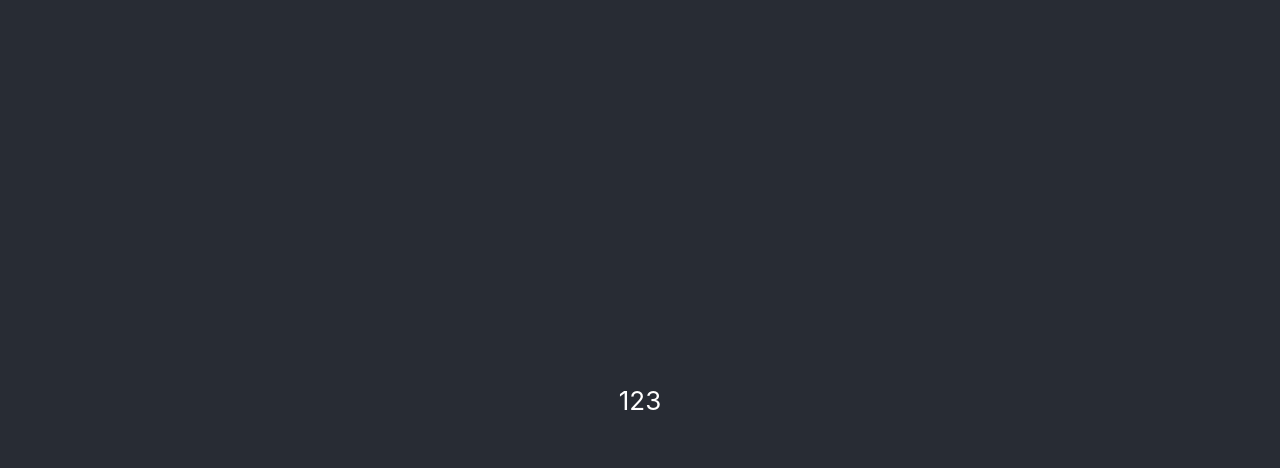
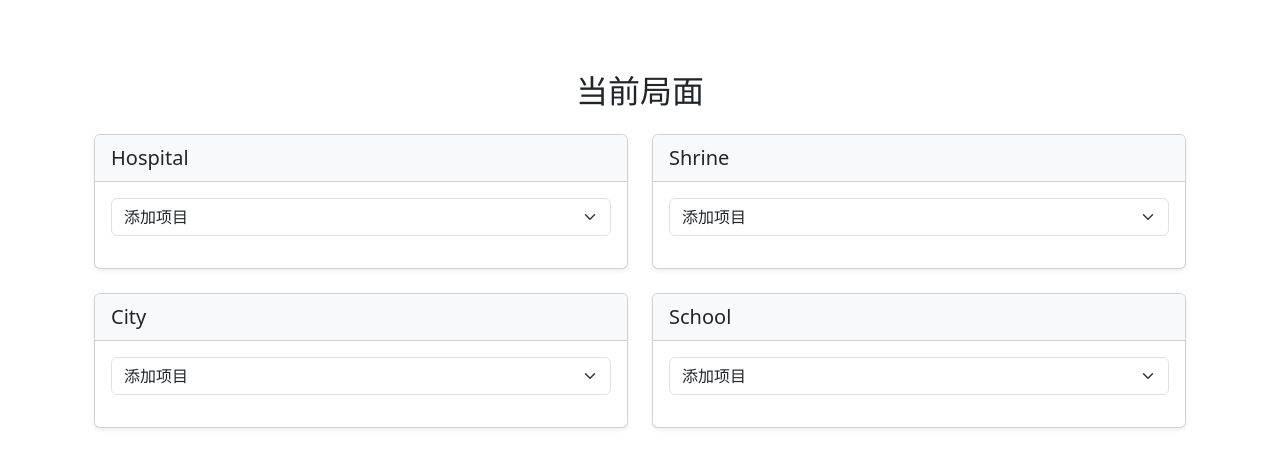
Before and after one commit to Vopaaz/FateWeaver, a React (Create React App) app: page / in a window 1280 px wide. Shown: the top 468 px of the page. Built offline with nearby package versions, Linux system fonts and the light colour scheme.

Commit message:
feat: current board editor

```diff
--- a/package.json
+++ b/package.json
@@ -4,6 +4,7 @@
   "private": true,
   "homepage": "https://vopaaz.github.io/FateWeaver",
   "dependencies": {
+    "@hello-pangea/dnd": "^18.0.1",
     "@reduxjs/toolkit": "^2.8.2",
     "@testing-library/dom": "^10.4.0",
     "@testing-library/jest-dom": "^6.6.3",
--- a/src/App.css
+++ /dev/null
@@ -1,38 +0,0 @@
-.App {
-  text-align: center;
-}
-
-.App-logo {
-  height: 40vmin;
-  pointer-events: none;
-}
-
-@media (prefers-reduced-motion: no-preference) {
-  .App-logo {
-    animation: App-logo-spin infinite 20s linear;
-  }
-}
-
-.App-header {
-  background-color: #282c34;
-  min-height: 100vh;
-  display: flex;
-  flex-direction: column;
-  align-items: center;
-  justify-content: center;
-  font-size: calc(10px + 2vmin);
-  color: white;
-}
-
-.App-link {
-  color: #61dafb;
-}
-
-@keyframes App-logo-spin {
-  from {
-    transform: rotate(0deg);
-  }
-  to {
-    transform: rotate(360deg);
-  }
-}
--- a/src/App.tsx
+++ b/src/App.tsx
@@ -1,5 +1,4 @@
 import React from 'react';
-import './App.css';
 import RootContainer from './fateweaver/RootContainer';
 
 function App() {
--- a/src/fateweaver/RootContainer.tsx
+++ b/src/fateweaver/RootContainer.tsx
@@ -1,24 +1,15 @@
-import React, { Component, ReactNode } from 'react';
+import React, { Component } from 'react';
+import CurrentBoard from './components/CurrentBoard';
 
-interface RootContainerProps {
-  children?: ReactNode;
-}
-
-interface RootContainerState {}
-
-export default class RootContainer extends Component<RootContainerProps, RootContainerState> {
-  constructor(props: RootContainerProps) {
-    super(props);
-    this.state = {};
-  }
-
+export default class RootContainer extends Component {
   render() {
     return (
-      <div className="App">
-        <header className="App-header">
-          123
-          {this.props.children}
-        </header>
+      <div className="container mt-5">
+        <div className="row justify-content-center">
+          <div className="col-12">
+            <CurrentBoard />
+          </div>
+        </div>
       </div>
     );
   }
--- /dev/null
+++ b/src/fateweaver/components/CurrentBoard.tsx
@@ -0,0 +1,153 @@
+import React, { Component } from 'react';
+import { connect } from 'react-redux';
+import {
+  DragDropContext,
+  Droppable,
+  Draggable,
+  DropResult,
+} from '@hello-pangea/dnd';
+import { RootState, AppDispatch } from '../store/store';
+import { addItem, removeItem, moveItem } from '../store/boardSlice';
+
+// Pre-defined constant items
+const ALL_ITEMS = ['Item A', 'Item B', 'Item C', 'Item D', 'Item E', 'Item F'];
+const BOX_IDS = ['hospital', 'shrine', 'city', 'school'];
+const BOX_LABELS: Record<string, string> = {
+  hospital: 'Hospital',
+  shrine: 'Shrine',
+  city: 'City',
+  school: 'School',
+};
+
+interface Props {
+  boxes: Record<string, string[]>;
+  addItem: (payload: { boxId: string; itemId: string }) => void;
+  removeItem: (payload: { boxId: string; itemId: string }) => void;
+  moveItem: (payload: {
+    sourceBoxId: string;
+    destinationBoxId: string;
+    sourceIndex: number;
+    destinationIndex: number;
+  }) => void;
+}
+
+class CurrentBoard extends Component<Props> {
+  // Arrow methods autobind `this`
+  onDragEnd = (result: DropResult) => {
+    const { source, destination } = result;
+    if (!destination) return;
+    this.props.moveItem({
+      sourceBoxId: source.droppableId,
+      destinationBoxId: destination.droppableId,
+      sourceIndex: source.index,
+      destinationIndex: destination.index,
+    });
+  };
+
+  handleAdd = (boxId: string, e: React.ChangeEvent<HTMLSelectElement>) => {
+    const itemId = e.target.value;
+    if (itemId) {
+      this.props.addItem({ boxId, itemId });
+      e.target.value = '';
+    }
+  };
+
+  render() {
+    const selected = new Set<string>();
+    BOX_IDS.forEach((id) =>
+      this.props.boxes[id].forEach((item) => selected.add(item))
+    );
+
+    return (
+      <div className="container py-4">
+        <h2 className="mb-4 text-center">当前局面</h2>
+        <DragDropContext onDragEnd={this.onDragEnd}>
+          <div className="row row-cols-1 row-cols-md-2 g-4">
+            {BOX_IDS.map((boxId) => (
+              <div key={boxId} className="col">
+                <div className="card h-100 shadow-sm">
+                  <div className="card-header bg-light fs-5">{BOX_LABELS[boxId]}</div>
+                  <div className="card-body">
+                    <div className="mb-3">
+                      <select
+                        className="form-select"
+                        onChange={(e) => this.handleAdd(boxId, e)}
+                        defaultValue=""
+                      >
+                        <option value="" disabled>
+                          添加项目
+                        </option>
+                        {ALL_ITEMS.filter((item) => !selected.has(item)).map(
+                          (item) => (
+                            <option key={item} value={item}>
+                              {item}
+                            </option>
+                          )
+                        )}
+                      </select>
+                    </div>
+                    <Droppable droppableId={boxId}>
+                      {(provided) => (
+                        <ul
+                          className="list-group list-group-flush"
+                          ref={provided.innerRef}
+                          {...provided.droppableProps}
+                        >
+                          {this.props.boxes[boxId].map((item, index) => (
+                            <Draggable
+                              key={item}
+                              draggableId={item}
+                              index={index}
+                            >
+                              {(prov) => (
+                                <li
+                                  className="list-group-item d-flex justify-content-between align-items-center"
+                                  ref={prov.innerRef}
+                                  {...prov.draggableProps}
+                                  {...prov.dragHandleProps}
+                                >
+                                  <span>{item}</span>
+                                  <button
+                                    className="btn btn-sm btn-outline-danger"
+                                    onClick={() =>
+                                      this.props.removeItem({ boxId, itemId: item })
+                                    }
+                                  >
+                                    删除
+                                  </button>
+                                </li>
+                              )}
+                            </Draggable>
+                          ))}
+                          {provided.placeholder}
+                        </ul>
+                      )}
+                    </Droppable>
+                  </div>
+                </div>
+              </div>
+            ))}
+          </div>
+        </DragDropContext>
+      </div>
+    );
+  }
+}
+
+const mapStateToProps = (state: RootState) => ({
+  boxes: state.board.boxes,
+});
+const mapDispatchToProps = (dispatch: AppDispatch) => ({
+  addItem: (payload: { boxId: string; itemId: string }) =>
+    dispatch(addItem(payload)),
+  removeItem: (payload: { boxId: string; itemId: string }) =>
+    dispatch(removeItem(payload)),
+  moveItem: (payload: {
+    sourceBoxId: string;
+    destinationBoxId: string;
+    sourceIndex: number;
+    destinationIndex: number;
+  }) => dispatch(moveItem(payload)),
+});
+
+export default connect(mapStateToProps, mapDispatchToProps)(CurrentBoard);
--- a/src/fateweaver/store/appSlice.ts
+++ /dev/null
@@ -1,31 +0,0 @@
-import { createSlice, PayloadAction } from '@reduxjs/toolkit';
-
-export interface AppState {
-  count: number;
-}
-
-const initialState: AppState = {
-  count: 0,
-};
-
-const appSlice = createSlice({
-  name: 'app',
-  initialState,
-  reducers: {
-    increment(state) {
-      state.count += 1;
-    },
-    decrement(state) {
-      state.count -= 1;
-    },
-    reset(state) {
-      state.count = 0;
-    },
-    setCount(state, action: PayloadAction<number>) {
-      state.count = action.payload;
-    },
-  },
-});
-
-export const { increment, decrement, reset, setCount } = appSlice.actions;
-export default appSlice.reducer;
--- /dev/null
+++ b/src/fateweaver/store/boardSlice.ts
@@ -0,0 +1,47 @@
+import { createSlice, PayloadAction } from '@reduxjs/toolkit';
+
+export interface BoardState {
+  boxes: Record<string, string[]>;
+}
+
+const initialState: BoardState = {
+  boxes: {
+    hospital: [],
+    shrine: [],
+    city: [],
+    school: [],
+  },
+};
+
+const boardSlice = createSlice({
+  name: 'board',
+  initialState,
+  reducers: {
+    addItem(state, action: PayloadAction<{ boxId: string; itemId: string }>) {
+      const { boxId, itemId } = action.payload;
+      if (!state.boxes[boxId].includes(itemId)) {
+        state.boxes[boxId].push(itemId);
+      }
+    },
+    removeItem(state, action: PayloadAction<{ boxId: string; itemId: string }>) {
+      const { boxId, itemId } = action.payload;
+      state.boxes[boxId] = state.boxes[boxId].filter((id) => id !== itemId);
+    },
+    moveItem(
+      state,
+      action: PayloadAction<{
+        sourceBoxId: string;
+        destinationBoxId: string;
+        sourceIndex: number;
+        destinationIndex: number;
+      }>
+    ) {
+      const { sourceBoxId, destinationBoxId, sourceIndex, destinationIndex } = action.payload;
+      const [moved] = state.boxes[sourceBoxId].splice(sourceIndex, 1);
+      state.boxes[destinationBoxId].splice(destinationIndex, 0, moved);
+    },
+  },
+});
+
+export const { addItem, removeItem, moveItem } = boardSlice.actions;
+export default boardSlice.reducer;
--- a/src/fateweaver/store/store.ts
+++ b/src/fateweaver/store/store.ts
@@ -1,9 +1,9 @@
 import { configureStore } from '@reduxjs/toolkit';
-import appReducer from './appSlice';
+import boardReducer from './boardSlice';
 
 export const store = configureStore({
   reducer: {
-    app: appReducer,
+    board: boardReducer,
   },
 });
 
--- a/src/index.tsx
+++ b/src/index.tsx
@@ -6,6 +6,8 @@ import reportWebVitals from "./reportWebVitals";
 
 import { Provider } from "react-redux";
 import { store } from "./fateweaver/store/store";
+import 'bootstrap/dist/css/bootstrap.min.css';
+
 
 const container = document.getElementById("root");
 if (!container) {
```
Also changed, not shown: 1 other file (tests, documents, lock files or other folders).
